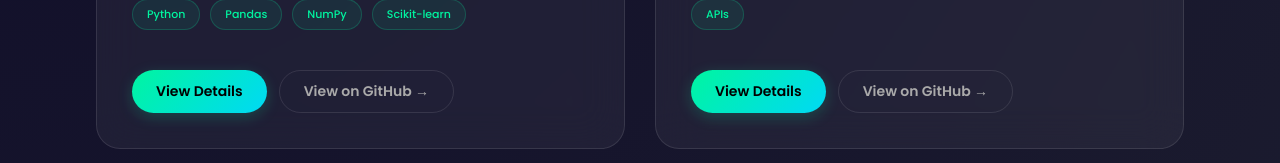
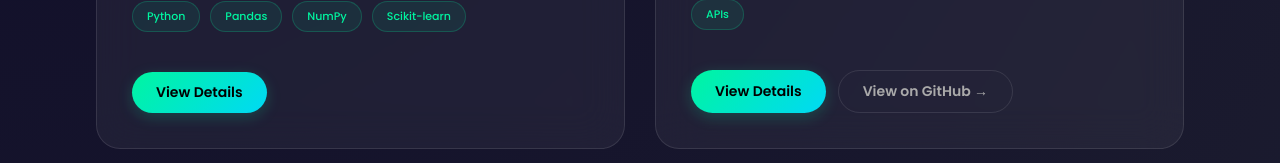
Before and after one commit to anshul-94/xai-27-portfolio, a website: page projects.html in a window 1280 px wide. Shown: the part 563-726 px from the top of the page. Drawn offline with Linux system fonts and the light colour scheme.

Commit message:
remove extra github button

```diff
--- a/projects.html
+++ b/projects.html
@@ -75,7 +75,6 @@
         </div>
         <div class="project-btns">
           <button class="view-btn" onclick="openModal('swiggyModal')">View Details</button>
-          <button class="github-btn" onclick="window.open('#', '_blank')">View on GitHub →</button>
         </div>
       </div>
 
```
